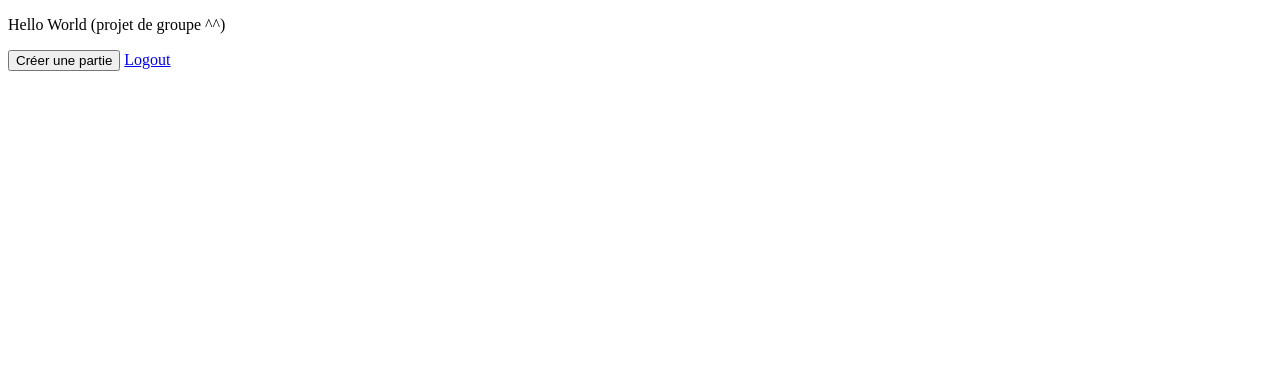
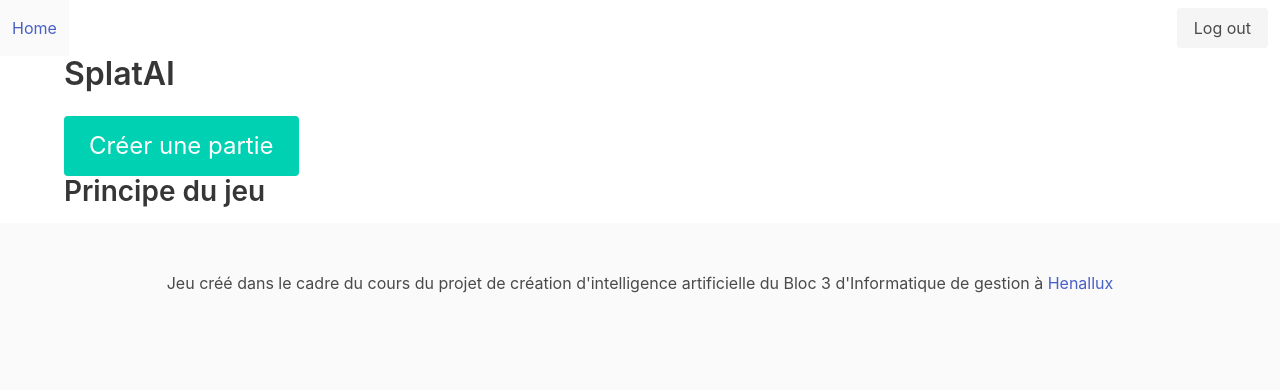
Before and after one commit to vsantele/IG3-projet-ia, a Flask app: page / in a window 1280 px wide. Shown: the top 390 px of the page. Run offline with Flask 2, Linux system fonts and the light colour scheme; the visitor is signed in with stand-in values (Sample User, id 1).

Commit message:
better template + bulma + initial state

```diff
--- a/projet/static/css/game.css
+++ b/projet/static/css/game.css
@@ -8,7 +8,6 @@ td {
   padding: 0px;
   width: 5rem;
   height: 5rem;
-  text-align: center;
   font-weight: bold;
   font-size: 48px;
 }
--- /dev/null
+++ b/projet/templates/base.html
@@ -0,0 +1,26 @@
+{% from 'navbar.html' import navbar %}
+<!DOCTYPE html>
+<html lang="en">
+<head>
+  <meta charset="UTF-8">
+  <meta http-equiv="X-UA-Compatible" content="IE=edge">
+  <meta name="viewport" content="width=device-width, initial-scale=1.0">
+  <link
+      rel="stylesheet"
+      href="https://cdnjs.cloudflare.com/ajax/libs/bulma/0.9.3/css/bulma.min.css"
+    />
+  {% block css %}{% endblock %}
+  <title>{% block title %}{% endblock %}</title>
+</head>
+<body>
+  {{navbar(current_user)}}
+  {% block content %}{% endblock %}
+  <footer class="footer">
+    <div class="content has-text-centered">
+      <p>Jeu créé dans le cadre du cours du projet de création d'intelligence artificielle du Bloc 3 d'Informatique de gestion à <a href="https://henallux.be">Henallux</a></p>
+    </div>
+  </footer>
+  <script type="text/javascript" src="{{url_for('static', filename='js/main.js')}}"></script>
+  {% block js %}{% endblock %}
+</body>
+</html>
--- a/projet/templates/board.html
+++ b/projet/templates/board.html
@@ -3,7 +3,7 @@
   {% for x in range(board_size) %}
   <tr>
     {% for y in range(board_size) %}
-    <td id="boardcase-{{x}}-{{y}}" onclick="caseTrigger({{x}},{{y}})"></td>
+    <td id="boardcase-{{x}}-{{y}}" class="has-text-centered" onclick="caseTrigger({{x}},{{y}})"></td>
     {% endfor %}
   </tr>
   {% endfor %}
--- a/projet/templates/index.html
+++ b/projet/templates/index.html
@@ -1,30 +1,26 @@
-<!DOCTYPE html>
-<html lang="fr">
-  <head>
-    <meta charset="UTF-8" />
-    <meta http-equiv="X-UA-Compatible" content="IE=edge" />
-    <meta name="viewport" content="width=device-width, initial-scale=1.0" />
-    <title>Projet IA</title>
-  </head>
-  <body>
-    <p>Hello World (projet de groupe ^^)</p>
-    {% if not current_user.is_authenticated %}
-    <button onclick="window.location.href='{{url_for("auth.signup")}}'">Signup</button>
-    <button onclick="window.location.href='{{url_for("auth.login")}}'">Login</button>
-    {% endif %}
-    {% if current_user.is_authenticated %}
-    <button
-      id="createGameBtn"
-      onclick="window.location.href='{{url_for("game.game_create")}}'"
-    >
-      Créer une partie
-    </button>
-    {% endif %}
-    {% if current_user.is_authenticated %}
-    <a href="{{ url_for('auth.logout') }}">
-        Logout
-    </a>
-    {% endif %}
-    <script type="text/javascript" src="/static/js/index.js"></script>
-  </body>
-</html>
+{% extends 'base.html' %}
+
+{% block content %}
+<div class="container">
+  <h1 class="title">{% block title %}SplatAI {% endblock %}</h1>
+  {% with messages = get_flashed_messages() %} {% if messages %}
+    <div class="notification is-danger">{{ messages[0] }}</div>
+    {% endif %} {% endwith %}
+  {% if current_user.is_authenticated %}
+  <a class="button is-primary is-large" id="createGameBtn" href='{{url_for("game.game_create")}}'>
+    Créer une partie
+  </a>
+  {% else %}
+  <p>Vous devez être connecter pour pouvoir jouer</p>
+  <a class="button is-primary" id="createGameBtn" href='{{url_for("auth.signup")}}'>
+    SignUp
+  </a>
+  <a class="button is-primary" id="createGameBtn" href='{{url_for("auth.login")}}'>
+    Login
+  </a>
+  {% endif %}
+  <div class="content">
+    <h2 class="title"> Principe du jeu </h2>
+  </div>
+</div>
+{% endblock %}
--- /dev/null
+++ b/projet/templates/navbar.html
@@ -0,0 +1,29 @@
+{% macro navbar(current_user) %}
+<nav class="navbar" role="navigation" aria-label="main navigation">
+  <div id="navbarBasicExample" class="navbar-menu">
+    <div class="navbar-start">
+      <a class="navbar-item" href="{{url_for('game.index')}}">
+        Home
+      </a>
+    </div>
+    <div class="navbar-end">
+      <div class="navbar-item">
+        <div class="buttons">
+          {% if current_user.is_authenticated %}
+          <a class="button is-light" href='{{url_for("auth.logout")}}'>
+            Log out
+          </a>
+          {% else %}
+          <a class="button is-primary" href='{{url_for("auth.signup")}}'>
+            <strong>Sign up</strong>
+          </a>
+          <a class="button is-light" href='{{url_for("auth.login")}}'>
+            Log in
+          </a>
+          {% endif %}
+        </div>
+      </div>
+    </div>
+  </div>
+</nav>
+{% endmacro %}
```
Also changed, not shown: projet/static/js/game.js (+17 -3 lines), projet/templates/game.html (+23 -15 lines), projet/templates/login.html (+4 -16 lines), projet/templates/signup.html (+3 -15 lines).
